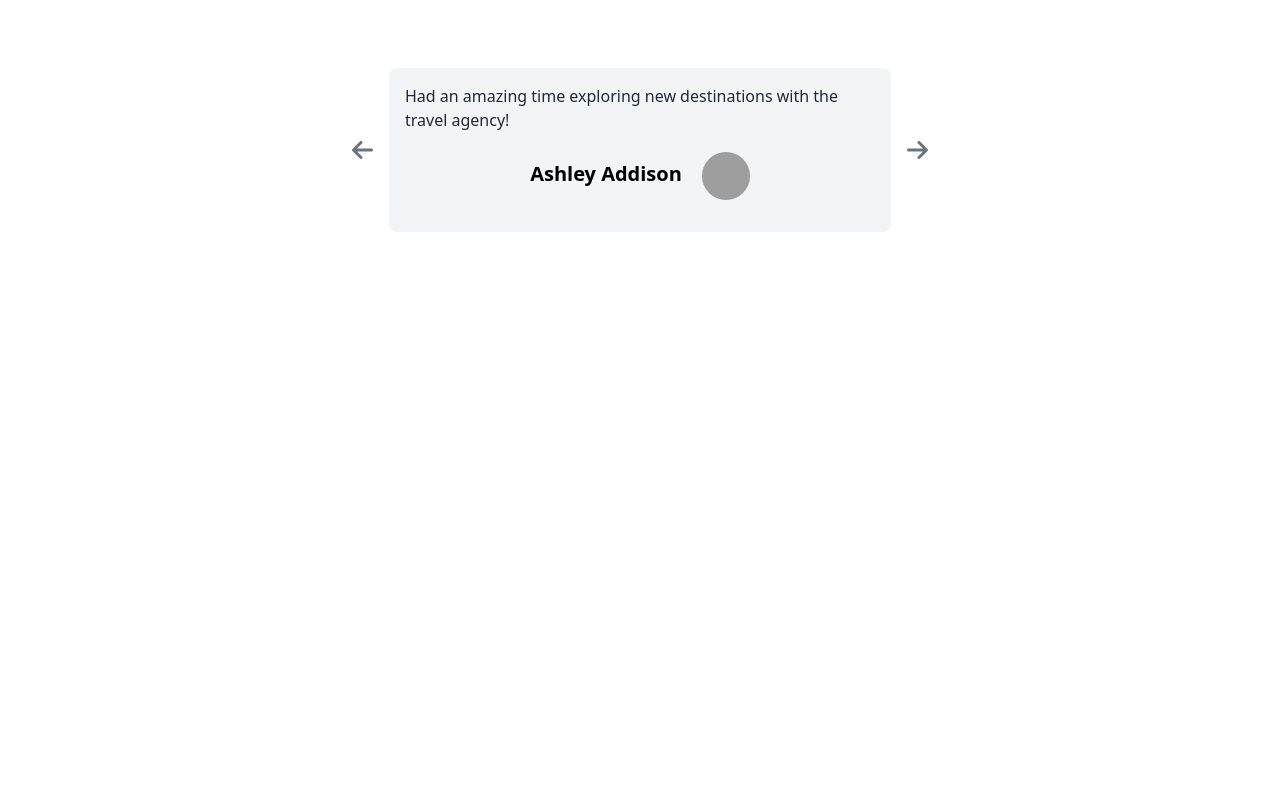
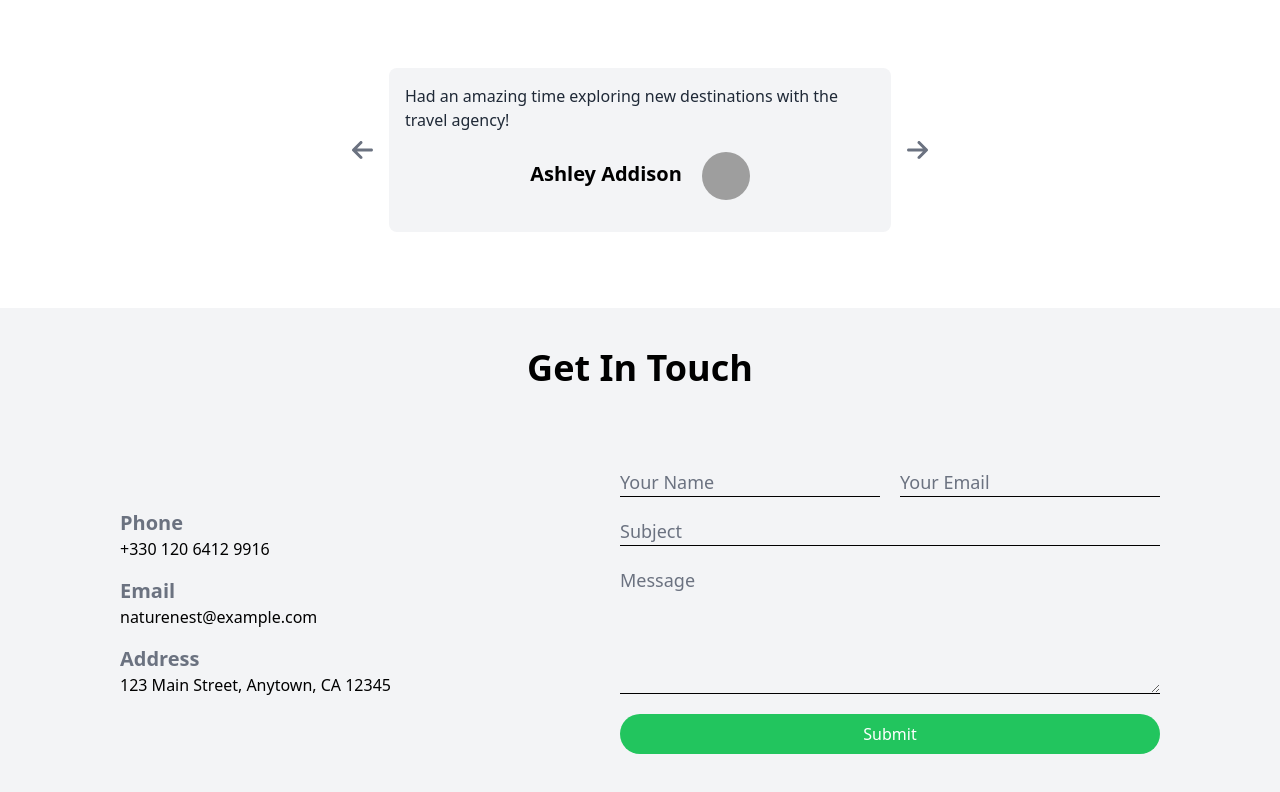
Before and after one commit to EmilStanchev/Travel-Agency-Landing-Page, a React (Vite) app: page / in a window 1280 px wide. Shown: the part 2846-3638 px from the top of the page. Before the commit the page ends 3094 px from the top, so only its background shows below. Built offline with nearby package versions, Linux system fonts and the light colour scheme; grey boxes are pictures that could not be loaded.

Commit message:
Made contact form resposnive

```diff
--- a/src/App.jsx
+++ b/src/App.jsx
@@ -1,3 +1,5 @@
+/* eslint-disable no-unused-vars */
+
 import NavBar from "./navigation/NavBar";
 import About from "./pages/About";
 import Contact from "./pages/Contact";
@@ -11,6 +13,7 @@ function App() {
       <Home />
       <About />
       <Gallery />
+      <Contact />
     </div>
   );
 }
--- a/src/components/UI/Button.jsx
+++ b/src/components/UI/Button.jsx
@@ -1,6 +1,5 @@
 /* eslint-disable react/prop-types */
 const Button = ({ text, style }) => {
-  console.log(text);
   return (
     <button
       className="bg-green-500 text-white py-2 px-4 rounded-full "
--- a/src/components/forms/ContactForm.jsx
+++ b/src/components/forms/ContactForm.jsx
@@ -3,17 +3,17 @@ import InfoContainer from "../UI/InfoContainer";
 
 const ContactForm = () => {
   return (
-    <div className="flex flex-row p-10 m-10 justify-between">
-      <div>
+    <div className="flex flex-col sm:flex-row p-5 sm:p-10 m-5 gap-10 sm:m-10 justify-between  flex-wrap">
+      <div className="mb-10 sm:mb-0 justify-center flex flex-col ">
         <InfoContainer title="Phone" description="+330 120 6412 9916" />
         <InfoContainer title="Email" description="naturenest@example.com" />
         <InfoContainer
           title="Address"
-          description="123 Main Street,Anytown, CA 12345"
+          description="123 Main Street, Anytown, CA 12345"
         />
       </div>
-      <form className="flex flex-col gap-10 justify-start text-black">
-        <div className="flex gap-5">
+      <form className="flex flex-col gap-5 justify-start text-black w-full sm:w-auto">
+        <div className="flex flex-col sm:flex-row gap-5">
           <input
             placeholder="Your Name"
             className="text-black placeholder-gray-500 text-lg bg-transparent border-b border-black outline-none focus:border-none"
@@ -29,9 +29,13 @@ const ContactForm = () => {
         />
         <textarea
           placeholder="Message"
-          className="text-black placeholder-gray-500 text-lg bg-transparent border-b border-black outline-none focus:border-none"
+          className="text-black placeholder-gray-500 text-lg bg-transparent border-b border-black outline-none focus:border-none h-32"
         />
-        <Button text="Submit" style={{ hover: { color: "red" } }} />
+        <Button
+          text="Submit"
+          style={{ hover: { color: "red" } }}
+          className="w-full sm:w-auto"
+        />
       </form>
     </div>
   );
--- a/src/navigation/NavBar.jsx
+++ b/src/navigation/NavBar.jsx
@@ -54,9 +54,10 @@ const NavBar = () => {
                   <svg
                     className="h-6 w-6"
                     fill="none"
+                    stroke="currentColor"
                     viewBox="0 0 24 24"
+                    color="green"
                     xmlns="http://www.w3.org/2000/svg"
-                    color="orange"
                   >
                     <path
                       strokeLinecap="round"
@@ -73,29 +74,29 @@ const NavBar = () => {
                   text="Home"
                   color="rgb(34 197 94)"
                   hoverColor="rgb(209 213 219)"
-                  onClick={toggleMenu()}
+                  onClick={toggleMenu}
                 />
                 <LinkWithAnimation
                   path="aboutUs"
                   text="About Us"
                   color="rgb(34 197 94)"
                   hoverColor="rgb(209 213 219)"
-                  onClick={toggleMenu()}
+                  onClick={toggleMenu}
                 />
 
                 <LinkWithAnimation
-                  path="gallery"
-                  text="Gallery"
+                  path="services"
+                  text="Services"
                   color="rgb(34 197 94)"
                   hoverColor="rgb(209 213 219)"
-                  onClick={toggleMenu()}
+                  onClick={toggleMenu}
                 />
                 <LinkWithAnimation
                   path="contact"
                   text="Contact"
                   color="rgb(34 197 94)"
                   hoverColor="rgb(209 213 219)"
-                  onClick={toggleMenu()}
+                  onClick={toggleMenu}
                 />
               </div>
             </div>
```
